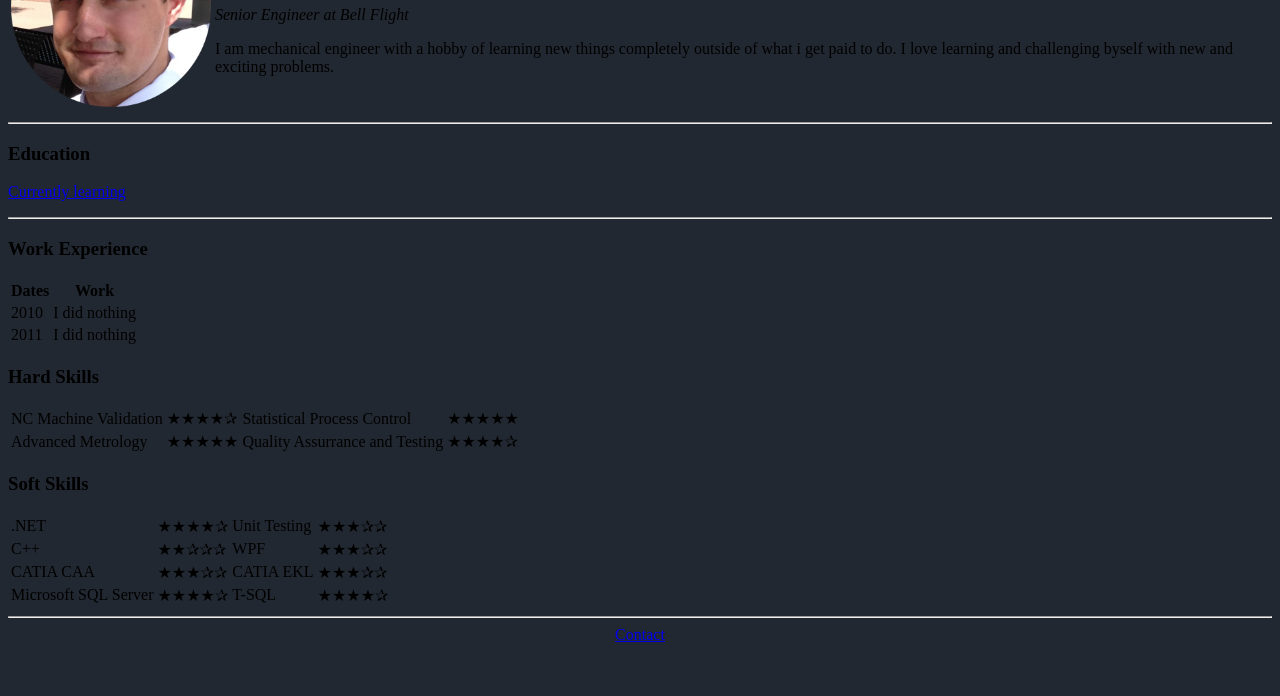
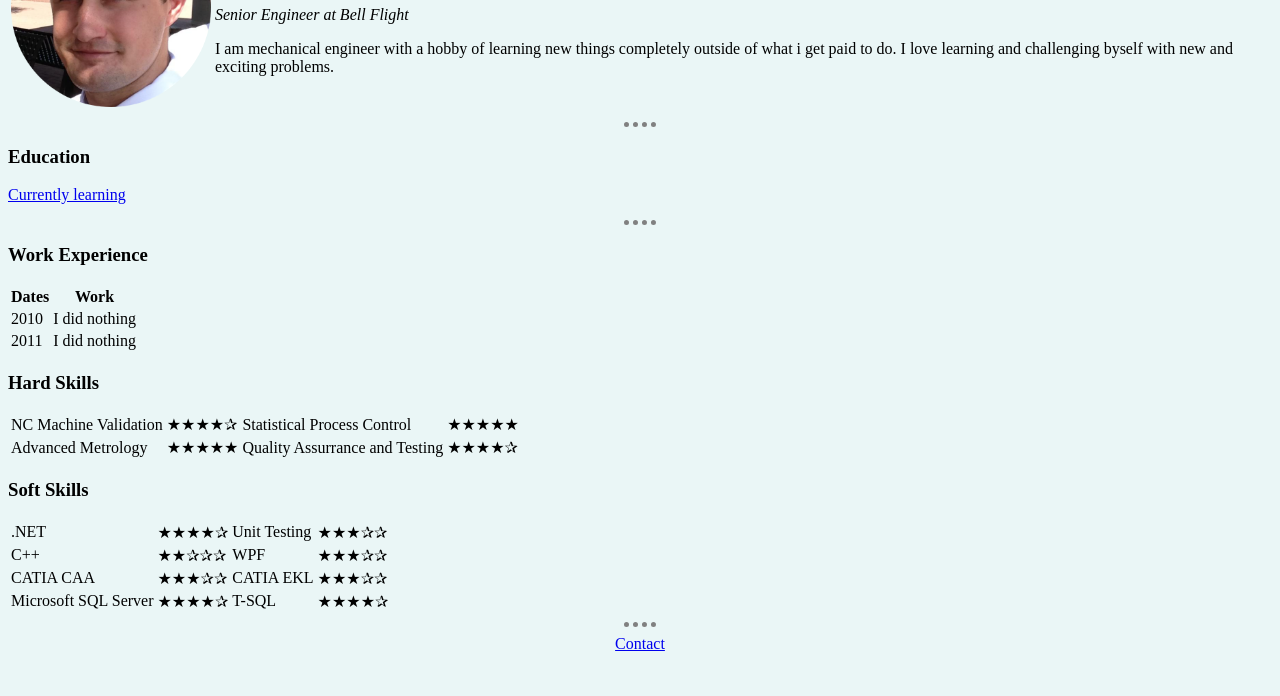
Before and after one commit to ctorno216/cv, a plain HTML site: page index.html in a window 1280 px wide. Shown: the part 104-800 px from the top of the page. Drawn offline with Linux system fonts and the light colour scheme.

Commit message:
made an "internal" css style for body and horizontal rule

```diff
--- a/index.html
+++ b/index.html
@@ -4,19 +4,30 @@
     <meta charset="UTF-8" />
     <meta name="viewport" content="width=device-width, initial-scale=1.0" />
     <title>Cody's Personal Site</title>
+    <style>
+      body {
+        background-color: #EAF6F6;
+      }
+
+      hr {
+        border-style: none;
+        border-top-style: dotted;
+        border-width: 5px;
+        border-spacing: 2px;
+        border-color: grey;
+        background-color: EAF6F6;
+        width: 2.5%;
+      }
+    </style>
   </head>
 
-  <body style="background-color: #222831;">
+  <body>
     <table>
       <thead></thead>
       <tbody>
         <tr>
           <td>
-            <img
-              src="images/Cody Torno.png"
-              height="200"
-              width="200"
-            />
+            <img src="images/Cody Torno.png" height="200" width="200" />
           </td>
           <td>
             <h1>Cody Torno</h1>
```
